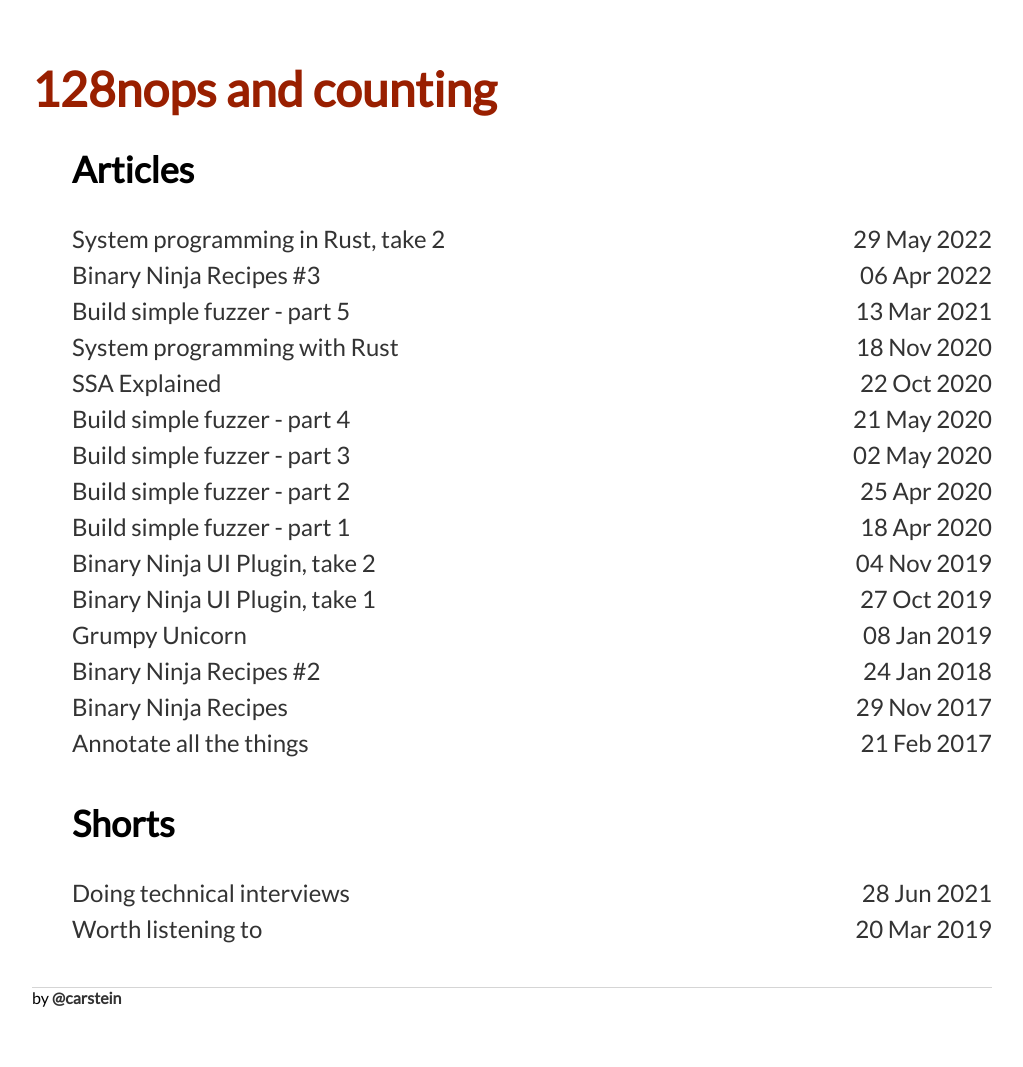
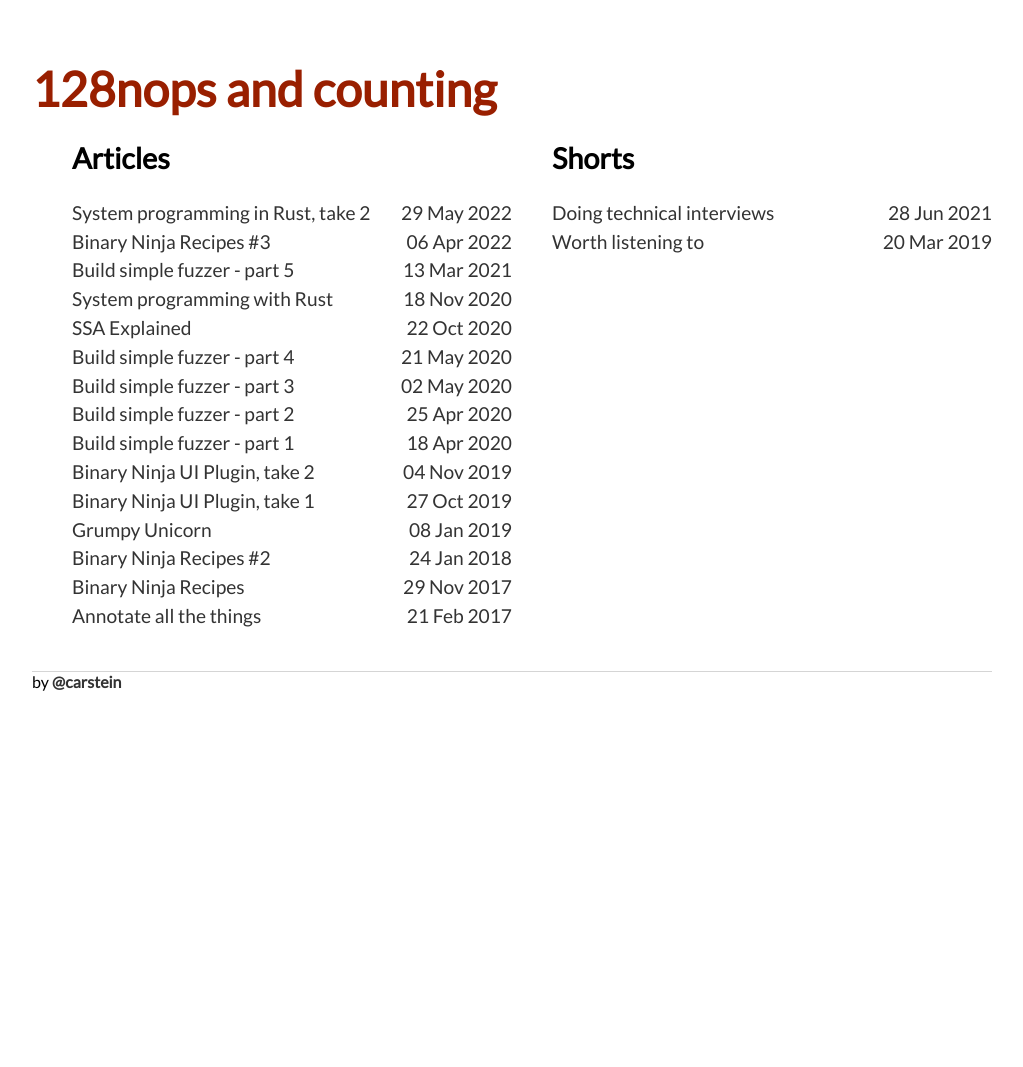
Before and after one commit to carstein/carstein.github.io, a Jekyll site: the page built from index.html, in a window 1280 px wide. Shown: the whole page, without its empty margins (128-1151 px from the left). Built offline with Jekyll 4.4.1, drawn with Linux system fonts in a browser that asks for light colours; a style sheet for code colours, icons or effects is not loaded; after the commit the page ends 900 px from its top, so only the background shows below that.

Commit message:
Style cleanup + two columns

```diff
--- a/css/style.css
+++ b/css/style.css
@@ -25,6 +25,40 @@ a {
   text-decoration: none;
 }
 
+/* Post list */
+.shorts {
+	float: right;
+	width: 50%;
+}
+
+.articles {
+	float: left;
+	width: 50%;
+}
+
+ul.posts {
+  margin: 20px auto 40px;
+  font-size: 1.2em;
+}
+
+ul.posts li {
+  list-style: none;
+  line-height: 1.5em;
+}
+
+ul.posts a {
+  color: #333;
+}
+
+ul.posts a:hover {
+  font-weight: bold;
+}
+
+.post_date {
+  color: #333;
+  float: right;
+}
+
 /* Tags  style */
 .tags {
   padding-top: 1em;
@@ -42,45 +76,7 @@ a {
   border-radius: 0.25rem;
 }
 
-
-
-.post a {
-    color: inherit;
-}
-
-.post a::after {
-    position: relative;
-    content: "﻿°";
-    margin-left: 0.1em;
-    font-size: 90%;
-    font-weight: bold;
-    top: -0.1em;
-    color: rgb(153, 51, 51);
-}
-
-.post a:hover {
-  background: #fbf3f3;
-  transition-property: background;
-  transition-duration: 0.2s;
-
-  border-radius: 8px;
-}
-
-a.footnote {
-  border-bottom: none;
-  padding-left: 0.1em;
-  padding-right: 0.2em;
-  font-weight: bold;
-}
-
-a.footnote::after {
-  content: none;
-}
-
-a.reversefootnote::after {
-  content: none;
-}
-
+/* Post style */
 
 h1 {
     font-size: 2em;
@@ -175,6 +171,7 @@ ol li::before {
 /* Footer style */
 
 footer {
+    clear: both;
     border-top: 1px solid #d5d5d5;
     font-size: 1em;
 }
@@ -184,29 +181,19 @@ footer a {
   color: #333;
 }
 
-/* Styles for posts list */
-
-ul.posts {
-    margin: 20px auto 40px;
-    font-size: 1.5em;
+a.footnote {
+  border-bottom: none;
+  padding-left: 0.1em;
+  padding-right: 0.2em;
+  font-weight: bold;
 }
 
-ul.posts li {
-    list-style: none;
-    line-height: 1.5em;
+a.footnote::after {
+  content: none;
 }
 
-ul.posts a {
-    color: #333;
-}
-
-ul.posts a:hover {
-    font-weight: bold;
-}
-
-.post_date {
-    color: #333;
-    float: right;
+a.reversefootnote::after {
+  content: none;
 }
 
 /* Main Code style */
```
